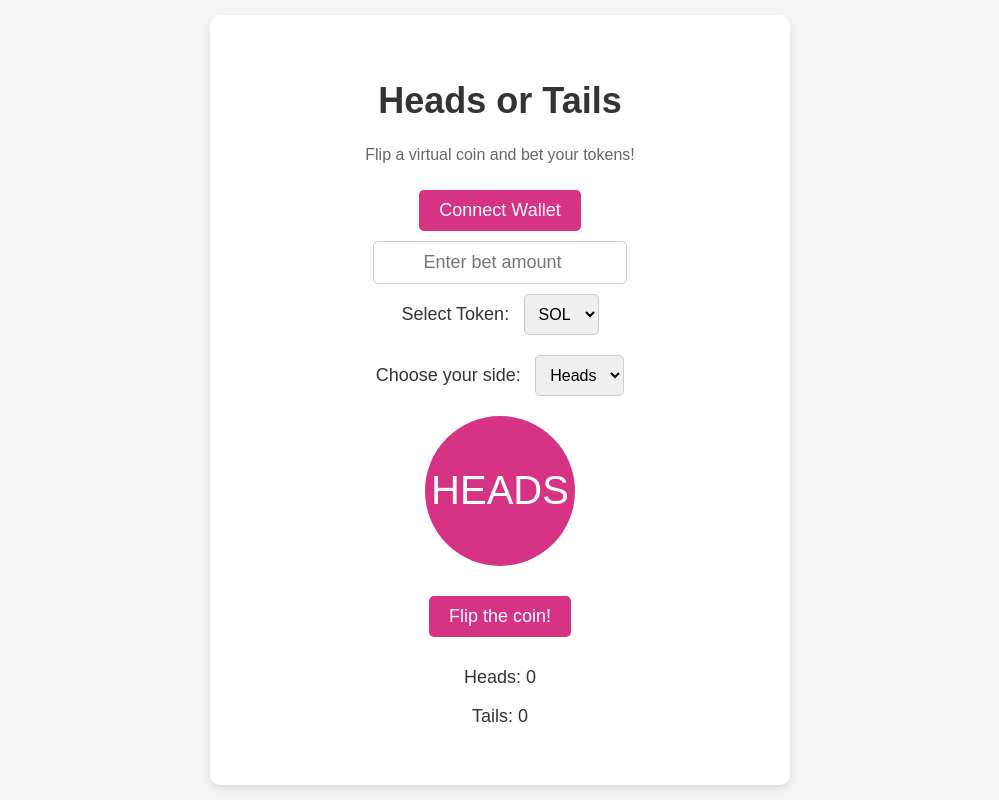
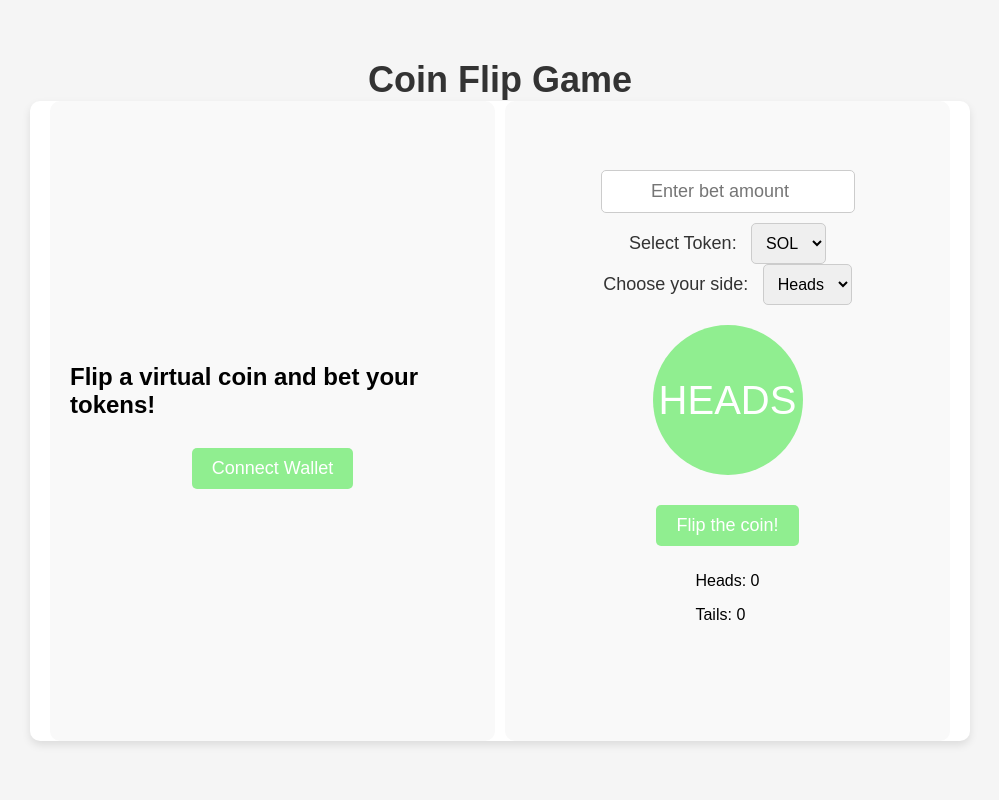
Before and after one commit to garsikutisridevi/game, a website: page index.html in a window 1280 px wide. Shown: the whole page, without its empty margins (140-1139 px from the left). Drawn offline with Linux system fonts and the light colour scheme.

Commit message:
Initial commit with project files

```diff
--- a/index.html
+++ b/index.html
@@ -7,14 +7,14 @@
     <link rel="stylesheet" href="style.css">
 </head>
 <body>
-    <div class="container">
-        <h1>Heads or Tails</h1>
-        <p>Flip a virtual coin and bet your tokens!</p>
-
-        <!-- Wallet Connection -->
+    <div class="page-container">
+        <h1 class="heading">Coin Flip Game</h1>
+        <div class="main-container">
+            <div class="left-container">
+                <h2>Flip a virtual coin and bet your tokens!</h2>
                 <button id="connect-wallet">Connect Wallet</button>
-        <div id="wallet-info"></div>
-
+            </div>
+            <div class="right-container">
                 <!-- Betting Amount -->
                 <input type="number" id="bet-amount" placeholder="Enter bet amount" min="0.01" step="0.01">
                 <div class="bet-container">
@@ -46,6 +46,8 @@
                 <p id="outcomeMessage"></p>
             </div>
             <div id="confetti-container"></div>
+        </div>
+    </div>
     <script src="https://cdn.jsdelivr.net/npm/web3@latest/dist/web3.min.js"></script> <!-- For Ethereum/Polygon -->
     <script src="script.js"></script>
 </body>
--- a/script.js
+++ b/script.js
@@ -113,3 +113,7 @@ const handleLoss = (betAmount) => {
 
 // Event listeners for buttons
 document.getElementById('connect-wallet').addEventListener('click', connectWallet);
+document.getElementById('connect-wallet').addEventListener('click', function() {
+    // Add logic to connect wallet
+    alert('Wallet connected!');
+});
--- a/style.css
+++ b/style.css
@@ -1,49 +1,65 @@
+/* General Styles */
 body {
     font-family: Arial, sans-serif;
     background-color: #f5f5f5;
+    margin: 0;
+    overflow: hidden; /* Prevent page scrolling */
+}
+
+/* Page Layout */
+.page-container {
     display: flex;
+    flex-direction: column;
+    align-items: center;
+    height: 100vh;
+    justify-content: center;
+}
+
+.heading {
+    font-size: 36px;
+    color: #333;
+    margin: 0;
+    text-align: center;
+}
+
+.main-container {
+    display: flex;
+    align-items: center;
+    justify-content: space-between;
+    background-color: white;
+    padding: 20px;
+    border-radius: 10px;
+    box-shadow: 0 4px 8px rgba(0, 0, 0, 0.1);
+    width: 900px;
+    height: 600px;
+}
+
+/* Container Styles */
+.left-container, .right-container {
+    background-color: #f9f9f9;
+    padding: 20px;
+    border-radius: 10px;
+    width: 45%;
+    height: 100%;
+}
+
+.left-container {
+    display: flex;
+    flex-direction: column;
     justify-content: center;
     align-items: center;
-    height: 100vh;
-    margin: 0;
 }
 
-.container {
-    text-align: center;
-    background-color: white;
-    padding: 40px;
-    border-radius: 10px;
-    box-shadow: 0 4px 8px rgba(0, 0, 0, 0.1);
-    width: 500px; /* Added to control width */
-    height: auto; /* Allow height to adjust based on content */
-    margin: auto; /* Center the container */
+.right-container {
+    display: flex; /* Show right container */
+    flex-direction: column;
+    justify-content: center;
+    align-items: center;
 }
 
-h1 {
-    font-size: 36px;
-    color: #333;
-}
-
-p {
-    color: #666;
-}
-
-.result {
-    margin: 20px auto;
-    font-size: 40px;
-    color: white;
-    background-color: #d63384;
-    border-radius: 50%;
-    width: 150px;
-    height: 150px;
-    display: flex;
-    justify-content: center;
-    align-items: center;
-    transition: transform 0.5s;
-}
-
+/* Button Styles */
 button {
-    background-color: #d63384;
+    background-color: #90EE90;
     color: white;
     padding: 10px 20px;
     font-size: 18px;
@@ -55,22 +71,29 @@ button {
 }
 
 button:hover {
-    background-color: #c2186b;
+    background-color: #76c17d;
 }
 
 button:active {
     transform: scale(0.95);
 }
 
-.counter {
-    margin-top: 20px;
+/* Result Styles */
+.result {
+    margin: 20px auto;
+    font-size: 40px;
+    color: white;
+    background-color: #90EE90;
+    border-radius: 50%;
+    width: 150px;
+    height: 150px;
+    display: flex;
+    justify-content: center;
+    align-items: center;
+    transition: transform 0.5s;
 }
 
-.counter p {
-    font-size: 18px;
-    color: #333;
-}
-
+/* Input and Select Styles */
 input[type="number"] {
     padding: 10px;
     font-size: 18px;
@@ -80,8 +103,11 @@ input[type="number"] {
     text-align: center;
 }
 
-.side-container {
-    margin: 20px 0;
+select {
+    padding: 10px;
+    font-size: 16px;
+    border-radius: 5px;
+    border: 1px solid #ccc;
 }
 
 label {
@@ -90,12 +116,7 @@ label {
     margin-right: 10px;
 }
 
-select {
-    padding: 10px;
-    font-size: 16px;
-    border-radius: 5px;
-    border: 1px solid #ccc;
-}
+/* Confetti Animation */
 #confetti-container {
     position: fixed;
     top: 0;
@@ -125,7 +146,6 @@ select {
     }
 }
 
-/* Additional styles to enhance the effect */
 .confetti:nth-child(odd) {
     animation-duration: 3s;
 }
```
Lines whose indentation alone changed are shown as unchanged.
